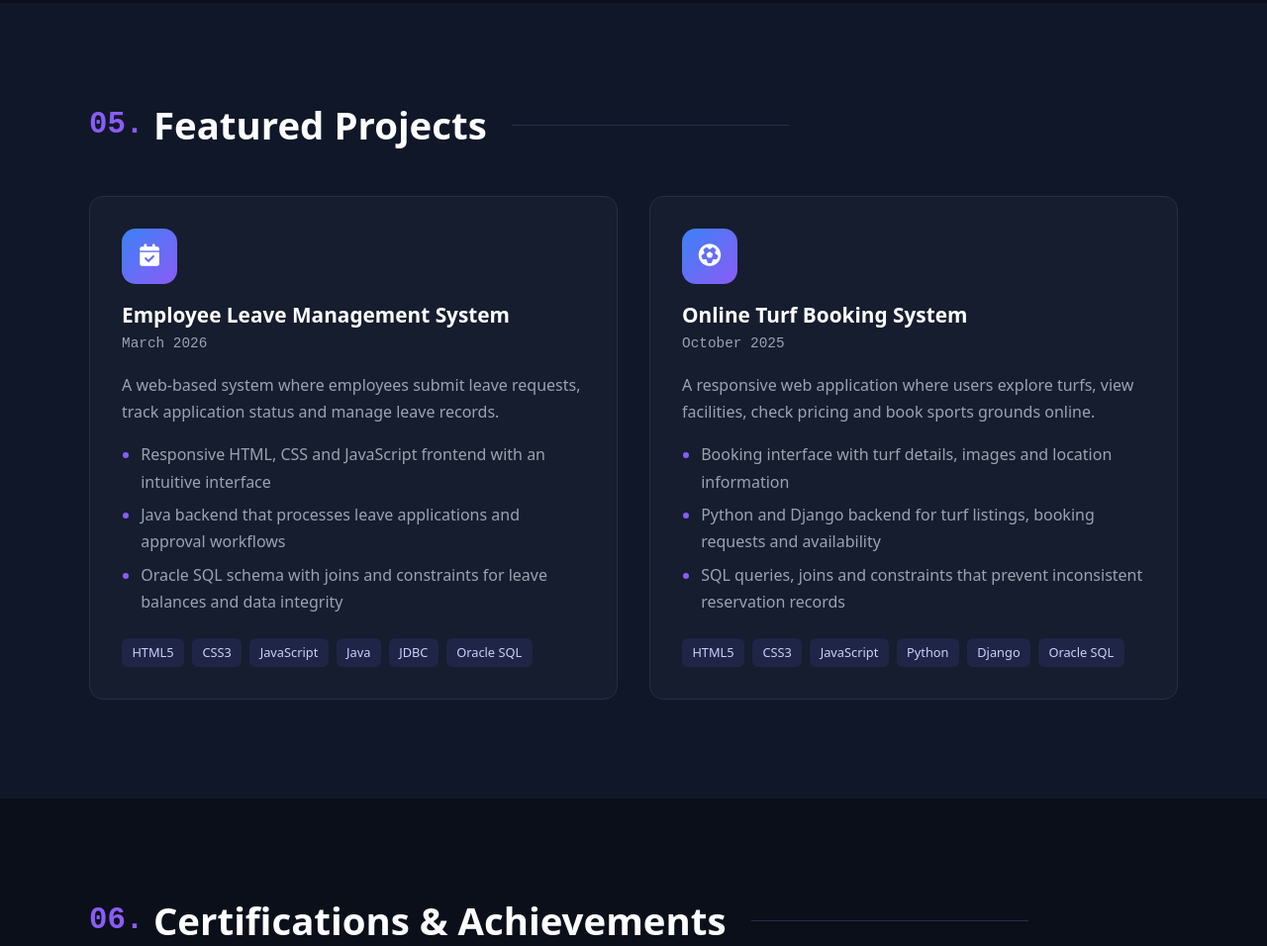
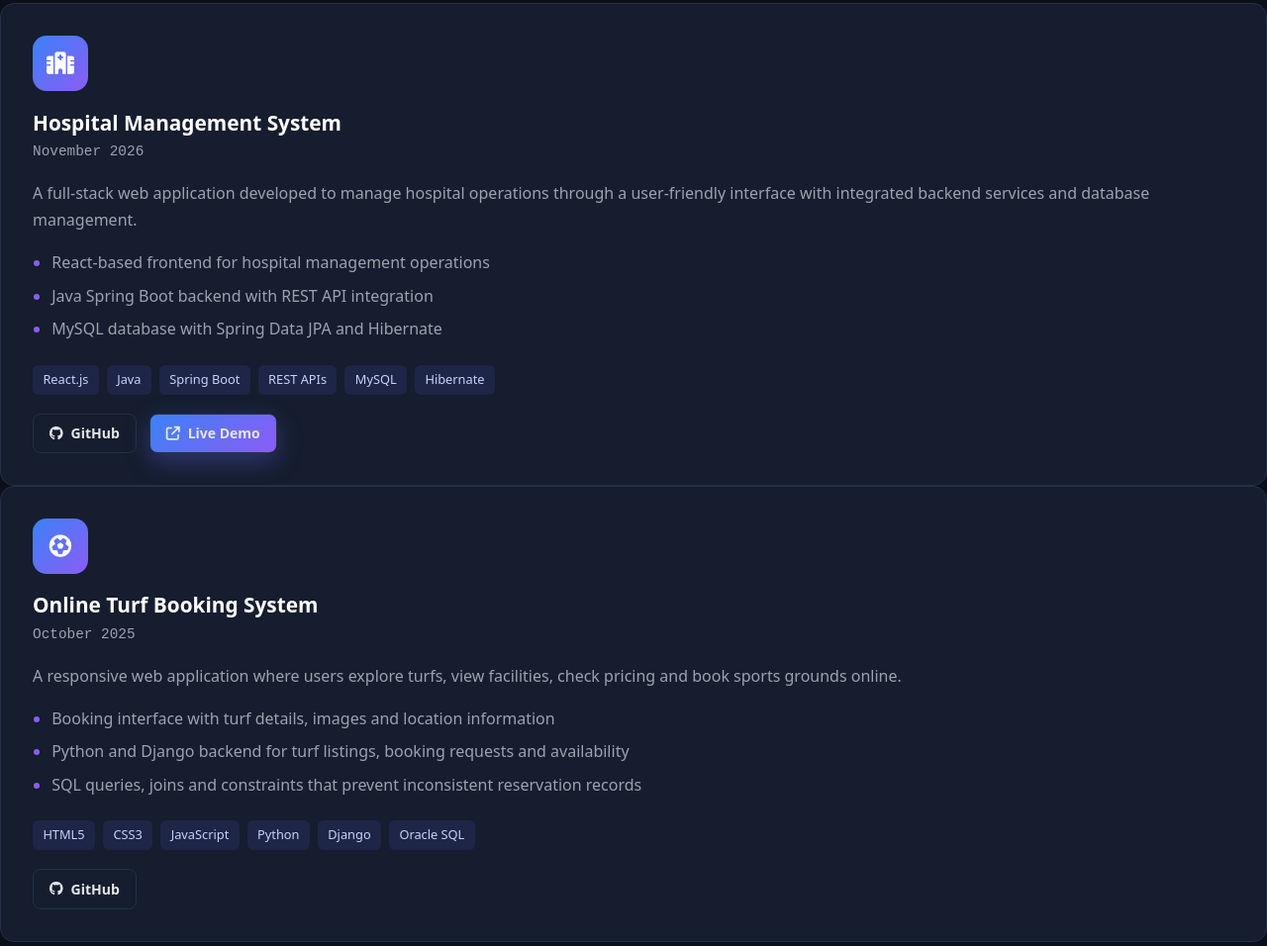
Before and after one commit to ShreeNidhi2005/_my_offical_portfolio, a plain HTML site: page portfolio/index.html in a window 1280 px wide. Shown: the part 3589-4545 px from the top of the page at 99% size. Drawn offline with Linux system fonts and the light colour scheme.

Commit message:
Update projects section with Hospital Management System

```diff
--- a/portfolio/index.html
+++ b/portfolio/index.html
@@ -222,7 +222,7 @@ Hi, I'm Shree Nidhi H, a passionate Software Developer with a B.Sc. in Computer
     </section>
 
     <!-- ============ FEATURED PROJECTS ============ -->
-    <section id="projects" class="section alt">
+    <!-- <section id="projects" class="section alt">
       <div class="container">
         <h2 class="section-title reveal"><span>05.</span> Featured Projects</h2>
         <div class="projects-grid">
@@ -240,12 +240,61 @@ Hi, I'm Shree Nidhi H, a passionate Software Developer with a B.Sc. in Computer
             <div class="tags">
               <span class="tag">HTML5</span><span class="tag">CSS3</span><span class="tag">JavaScript</span>
               <span class="tag">Java</span><span class="tag">JDBC</span><span class="tag">Oracle SQL</span>
-            </div>
+            </div> -->
             <!-- <div class="project-links">
               <a href="#projects" class="btn btn-small placeholder">[Add GitHub URL]</a>
               <a href="#projects" class="btn btn-small placeholder">[Add Live Demo URL]</a>
             </div> -->
-          </article>
+          <!-- </article> -->
+
+
+<article class="card project-card reveal">
+  <div class="project-icon" aria-hidden="true">
+    <i class="fa-solid fa-hospital"></i>
+  </div>
+
+  <h3>Hospital Management System</h3>
+  <p class="date">November 2026</p>
+
+  <p>
+    A full-stack web application developed to manage
+    hospital operations through a user-friendly interface
+    with integrated backend services and database management.
+  </p>
+
+  <ul>
+    <li>React-based frontend for hospital management operations</li>
+    <li>Java Spring Boot backend with REST API integration</li>
+    <li>MySQL database with Spring Data JPA and Hibernate</li>
+  </ul>
+
+  <div class="tags">
+    <span class="tag">React.js</span>
+    <span class="tag">Java</span>
+    <span class="tag">Spring Boot</span>
+    <span class="tag">REST APIs</span>
+    <span class="tag">MySQL</span>
+    <span class="tag">Hibernate</span>
+  </div>
+
+  <div class="project-links">
+    <a href="https://github.com/ShreeNidhi2005/Hospital-Management"
+       target="_blank"
+       rel="noopener noreferrer"
+       class="btn btn-small">
+      <i class="fa-brands fa-github"></i> GitHub
+    </a>
+
+    <a href="https://hospital-management-kw6a48an6-shreenidhi-projects.vercel.app"
+       target="_blank"
+       rel="noopener noreferrer"
+       class="btn btn-small btn-primary">
+      <i class="fa-solid fa-arrow-up-right-from-square"></i>
+      Live Demo
+    </a>
+  </div>
+</article>
+
 
           <article class="card project-card reveal">
             <div class="project-icon" aria-hidden="true"><i class="fa-solid fa-futbol"></i></div>
@@ -265,6 +314,15 @@ Hi, I'm Shree Nidhi H, a passionate Software Developer with a B.Sc. in Computer
               <a href="#projects" class="btn btn-small placeholder">[Add GitHub URL]</a>
               <a href="#projects" class="btn btn-small placeholder">[Add Live Demo URL]</a>
             </div> -->
+
+             <div class="project-links">
+    <a href="https://github.com/ShreeNidhi2005/Online_Turf_Booking_System.git"
+       target="_blank"
+       rel="noopener noreferrer"
+       class="btn btn-small">
+      <i class="fa-brands fa-github"></i> GitHub
+    </a>
+
           </article>
 
         </div>
```
